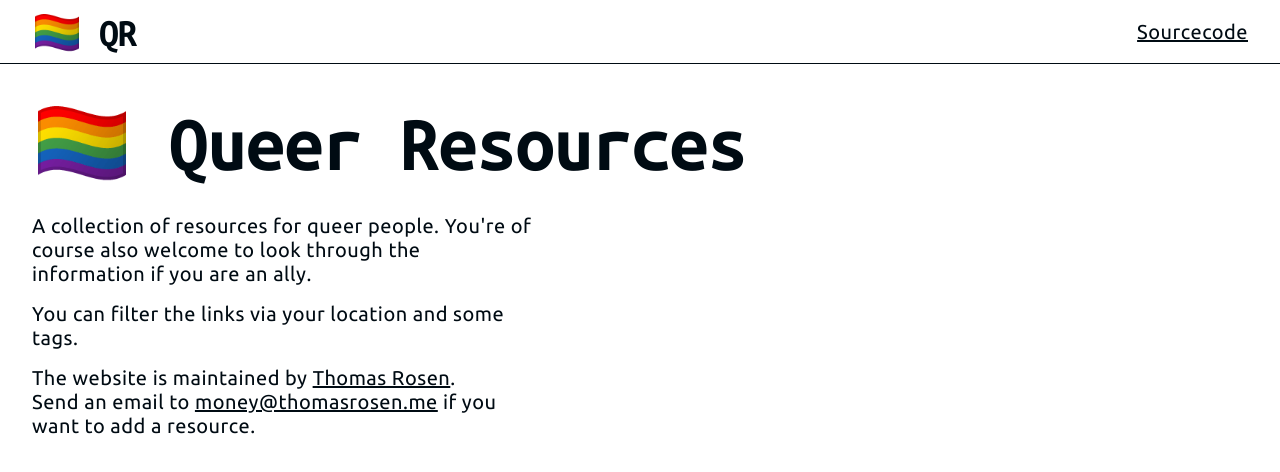
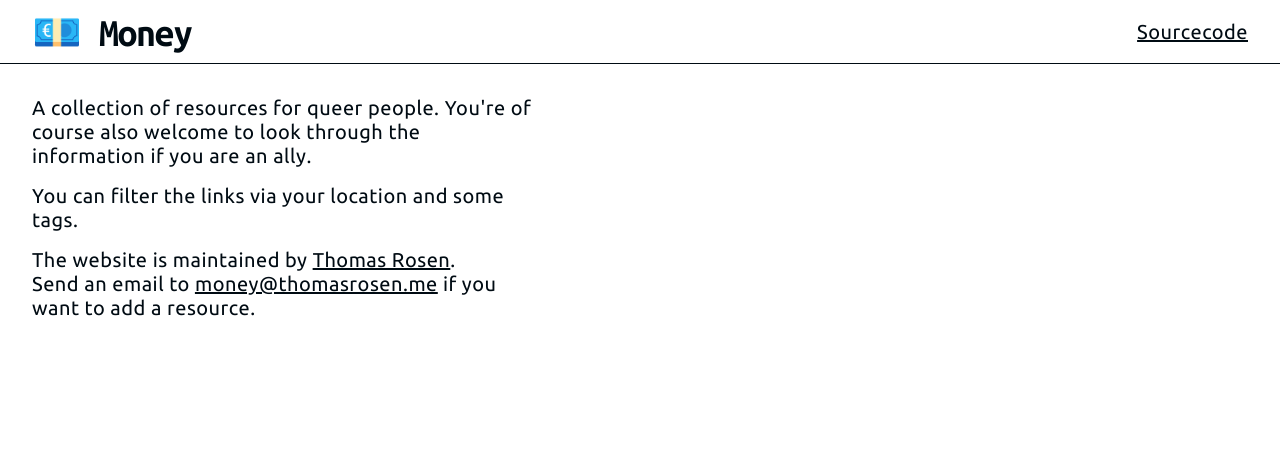
Before and after one commit to thomasrosen/money, a React (Create React App) app: page / in a window 1280 px wide. Shown: the top 472 px of the page. Built offline with nearby package versions, Linux system fonts and the light colour scheme.

Commit message:
Update App.js

```diff
--- a/src/components/App.js
+++ b/src/components/App.js
@@ -12,16 +12,12 @@ export default function App() {
 
   return <div className={`app_wrapper`}>
     <header>
-      <h1>🏳️‍🌈 QR</h1>
+      <h1>💶 Money</h1>
 
       <a href="https://github.com/thomasrosen/money" target="_blank" rel="noreferrer">Sourcecode</a>
     </header>
 
     <main>
-      <h1>🏳️‍🌈 Queer Resources</h1>
-
-      <br />
-
       <p>A collection of resources for queer people. You're of course also welcome to look through the information if you are an ally.</p>
 
       <p>You can filter the links via your location and some tags.</p>
```
